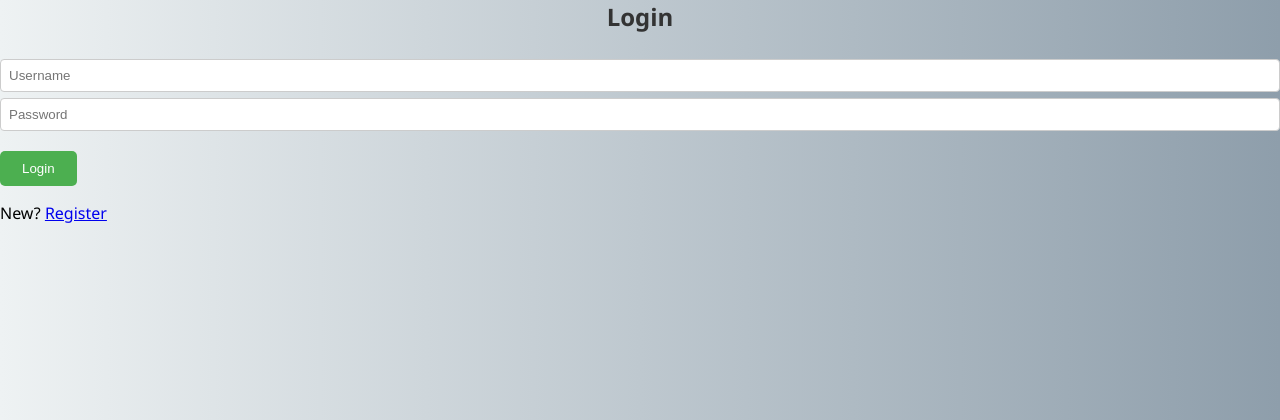
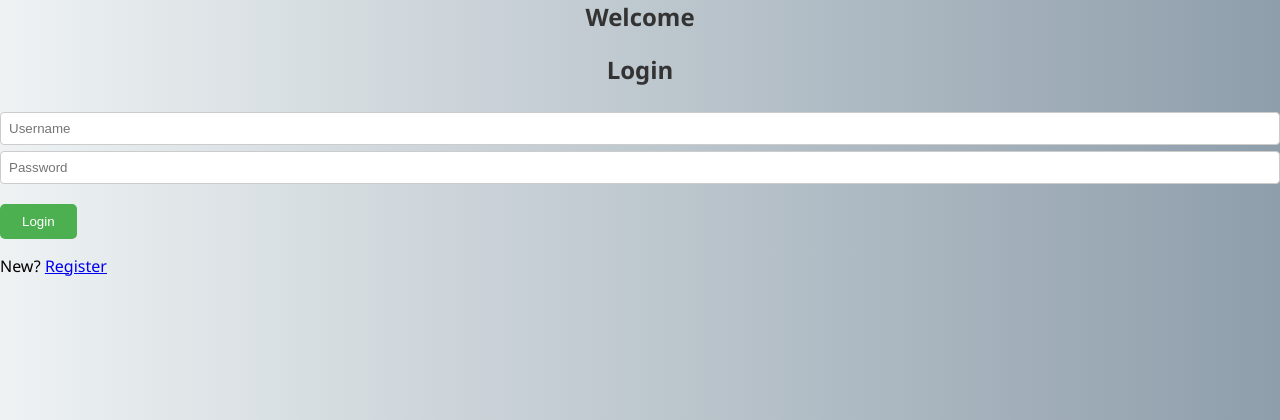
Before and after one commit to Dhananjayak777/flight-booking-system, a Flask app: page /login in a window 1280 px wide. Shown: the top 420 px of the page. Run offline with Flask 3, Linux system fonts and the light colour scheme.

Commit message:
initial commit: setup statement

```diff
--- a/templates/login.html
+++ b/templates/login.html
@@ -1,5 +1,5 @@
 <link rel="stylesheet" href="{{ url_for('static', filename='style.css') }}">
-
+<h2> Welcome </h2>
 <form method="POST">
   <h2>Login</h2>
   <input name="username" placeholder="Username" required>
```
